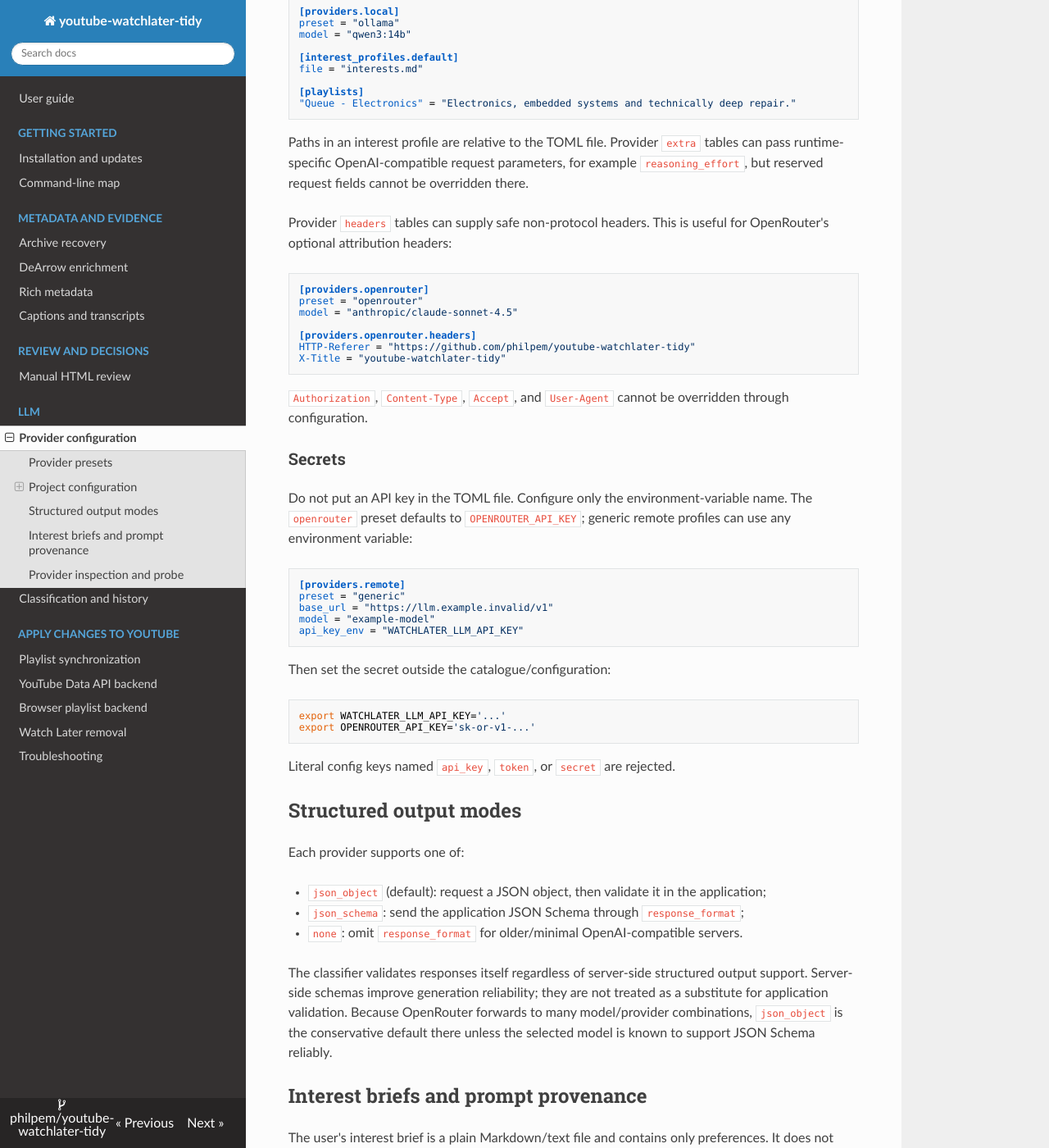
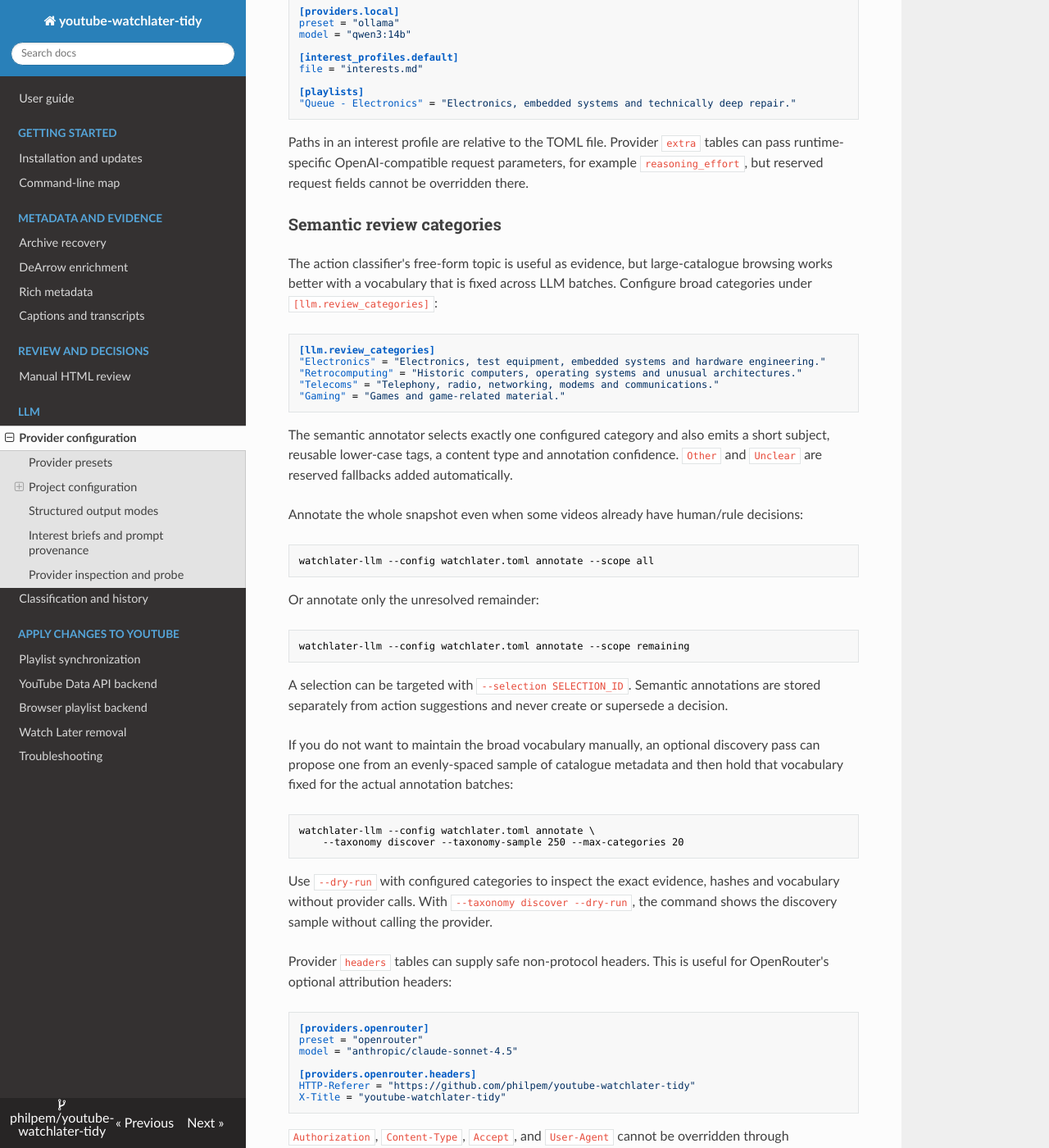
Before and after one commit to philpem/youtube-watchlater-tidy, an MkDocs documentation site: the page built from docs/llm.md, in a window 1280 px wide and 1400 px high, scrolled down 1087 px. Shown: the whole window at 82% size. Built offline with MkDocs 1.6.1, drawn with Linux system fonts in a browser that asks for light colours; nearby versions of some CDN libraries.

Commit message:
Document semantic annotation workflow

````diff
--- a/docs/llm.md
+++ b/docs/llm.md
@@ -53,6 +53,52 @@ file = "interests.md"
 Paths in an interest profile are relative to the TOML file. Provider `extra` tables can
 pass runtime-specific OpenAI-compatible request parameters, for example
 `reasoning_effort`, but reserved request fields cannot be overridden there.
+
+### Semantic review categories
+
+The action classifier's free-form topic is useful as evidence, but large-catalogue browsing
+works better with a vocabulary that is fixed across LLM batches. Configure broad categories
+under `[llm.review_categories]`:
+
+```toml
+[llm.review_categories]
+"Electronics" = "Electronics, test equipment, embedded systems and hardware engineering."
+"Retrocomputing" = "Historic computers, operating systems and unusual architectures."
+"Telecoms" = "Telephony, radio, networking, modems and communications."
+"Gaming" = "Games and game-related material."
+```
+
+The semantic annotator selects exactly one configured category and also emits a short
+subject, reusable lower-case tags, a content type and annotation confidence. `Other` and
+`Unclear` are reserved fallbacks added automatically.
+
+Annotate the whole snapshot even when some videos already have human/rule decisions:
+
+```bash
+watchlater-llm --config watchlater.toml annotate --scope all
+```
+
+Or annotate only the unresolved remainder:
+
+```bash
+watchlater-llm --config watchlater.toml annotate --scope remaining
+```
+
+A selection can be targeted with `--selection SELECTION_ID`. Semantic annotations are
+stored separately from action suggestions and never create or supersede a decision.
+
+If you do not want to maintain the broad vocabulary manually, an optional discovery pass
+can propose one from an evenly-spaced sample of catalogue metadata and then hold that
+vocabulary fixed for the actual annotation batches:
+
+```bash
+watchlater-llm --config watchlater.toml annotate \
+    --taxonomy discover --taxonomy-sample 250 --max-categories 20
+```
+
+Use `--dry-run` with configured categories to inspect the exact evidence, hashes and
+vocabulary without provider calls. With `--taxonomy discover --dry-run`, the command
+shows the discovery sample without calling the provider.
 
 Provider `headers` tables can supply safe non-protocol headers. This is useful for
 OpenRouter's optional attribution headers:
````
